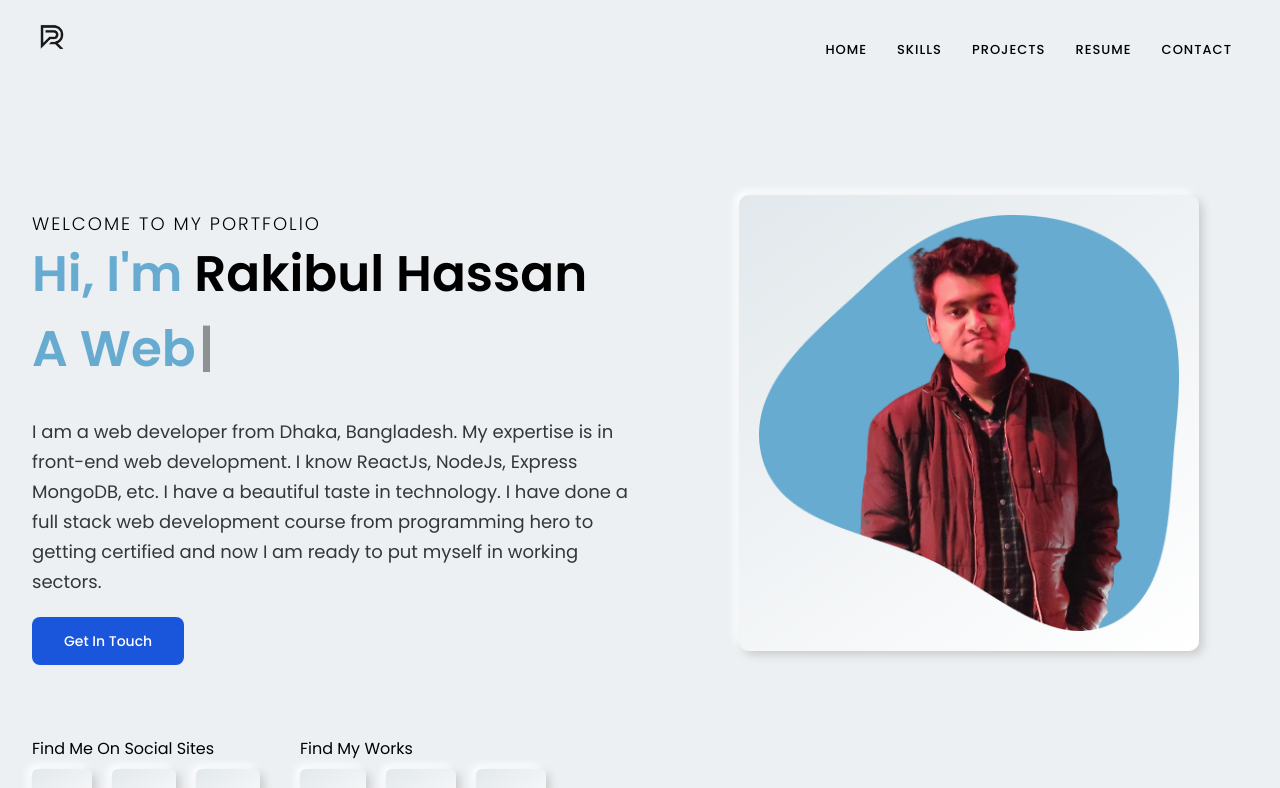
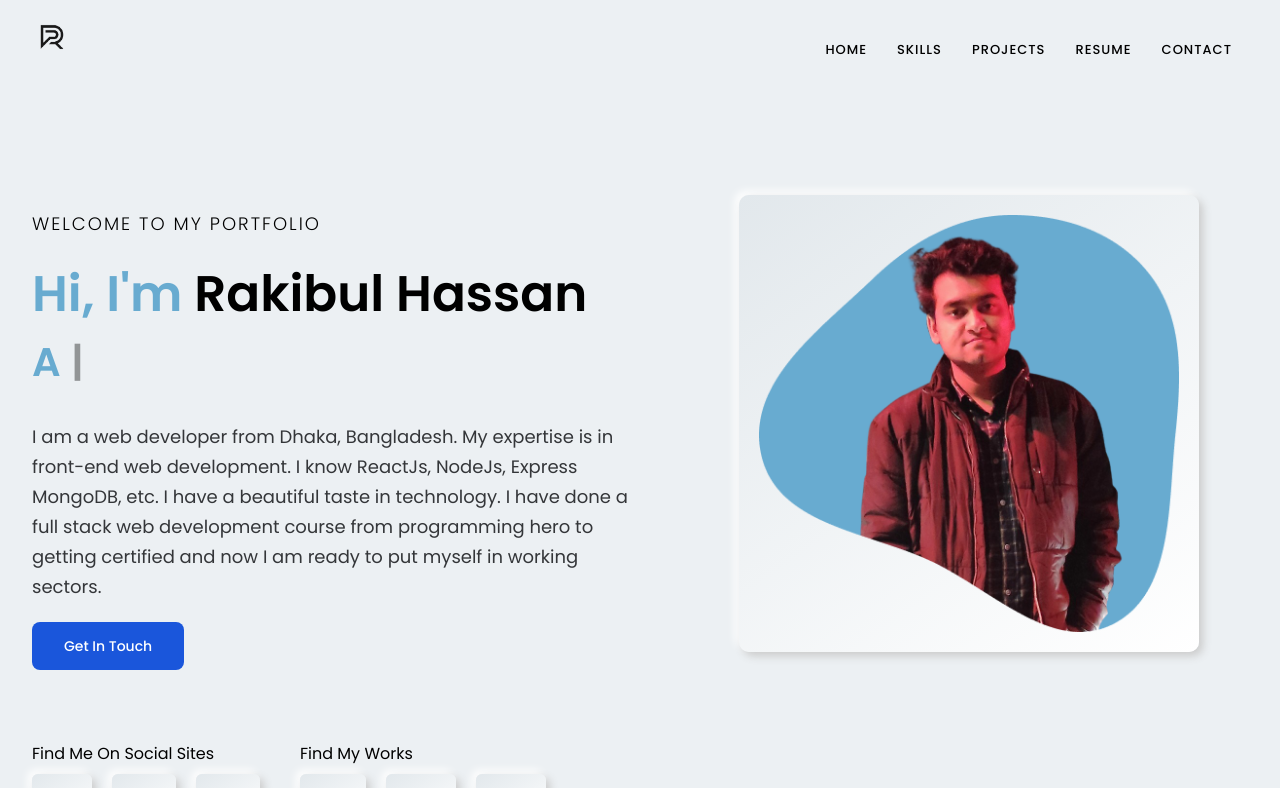
Before and after one commit to robinrakibul/portfolio-react, a React (Create React App) app: page / in a window 1280 px wide. Shown: the top 788 px of the page. Built offline with nearby package versions, Linux system fonts and the light colour scheme; what tw-elements would draw is missing.

Commit message:
fixed issues with typewriter effect

```diff
--- a/package.json
+++ b/package.json
@@ -16,8 +16,8 @@
     "react-dom": "^18.0.0",
     "react-fontawesome": "^1.7.1",
     "react-scripts": "5.0.1",
-    "react-simple-typewriter": "^3.0.1",
     "tw-elements": "^1.0.0-alpha12",
+    "typewriter-effect": "^2.18.2",
     "web-vitals": "^2.1.4"
   },
   "scripts": {
--- a/src/components/About/About.js
+++ /dev/null
@@ -1,39 +0,0 @@
-import React from 'react';
-import my_image from '../../images/me.jpg';
-import './About.css';
-import Typewriter from "typewriter-effect";
-const About = () => {
-    return (
-        <div>
-            <h1 className='p-5 text-center font-[poppins] text-3xl font-bold'>About Me</h1>
-            <div className='flex justify-evenly bg-zinc-800'>
-                <div className='p-5'>
-                    <img className='rounded border-8 border-blue-300 hover:opacity-80 hover:scale-105 duration-300' width='300px' src={my_image} alt="" />
-                </div>
-                <div className='p-5 mt-5 mb-5 text-white about-text'>
-                    <h1 className='font-bold text-4xl hover-text font-[poppins] text-center'>Md. Rakibul Hassan Robin</h1>
-                    <div className='anim text-center mt-5 mb-5'>
-                        <Typewriter
-                            onInit={(typewriter) => {
-                                typewriter
-                                    .typeString("Hi, I am a web developer")
-                                    .pauseFor(1000)
-                                    .deleteAll(50)
-                                    .typeString("Welcome to my page")
-                                    .start();
-                            }}
-                        />
-                    </div>
-                    <p className='font-[poppins] mb-5 font-light text-white text-lg'> Hi, I'm a passionate learner who's always willing to learn and work across technologies. I love to explore and try to solve real-life problems. I'm currently doing web development course from ProgrammingHero. I have learned so many things from my student life. In this year, my goal is to get ready to puy myself in job sector.  I want to show my experiences, and work hard to reach that goal to get the success. </p>
-                    <div className='flex justify-center'>
-                        <a href="https://github.com/robinrakibul" target='_blank' rel='noreferrer'>
-                            <button type="button" className="text-white bg-gradient-to-r from-cyan-500 to-blue-500 hover:bg-gradient-to-bl focus:ring-4 focus:outline-none focus:ring-cyan-300 dark:focus:ring-cyan-800 font-medium rounded-lg text-sm px-5 py-2.5 text-center mr-2 mb-2">Check My Github</button>
-                        </a>
-                    </div>
-                </div>
-            </div>
-        </div>
-    );
-};
-
-export default About;
--- a/src/components/Hero/Home.css
+++ b/src/components/Hero/Home.css
@@ -20,6 +20,9 @@
 }
 .hero h2 span {
   color: black;
+}
+.typewriter-text h2{
+  font-size: 40px !important;
 }
 .hero p {
   color: #343639;
--- a/src/components/Hero/Home.js
+++ b/src/components/Hero/Home.js
@@ -3,7 +3,7 @@ import "./Home.css"
 import hero from "../../images/hero.png"
 import skill2 from "../../images/fiverr.png"
 import skill3 from "../../images/behance.png"
-import { Typewriter } from "react-simple-typewriter"
+import Typewriter from 'typewriter-effect';
 import 'flowbite';
 import 'tw-elements';
 
@@ -14,16 +14,22 @@ const Home = () => {
         <div className='container f_flex'>
           <div className='left'>
             <h3 className="head-text mt-32 md:mt-10">Welcome to my portfolio</h3>
-            <h2>
+            <h2 className="mt-5">
               Hi, I'm <span>Rakibul Hassan</span>
             </h2>
-            <h2>
-              A Web
-              <span>
-                <Typewriter words={[" Developer", " Designer"]} loop cursor cursorStyle='|' typeSpeed={70} deleteSpeed={50} delaySpeed={1000} />
-              </span>
-            </h2>
-
+            <div className="typewriter-text">
+              <h2>
+                A&nbsp;
+                <div className="inline-block">
+                  <Typewriter options={{
+                    strings: ['Junior Web Developer', 'Frontend Developer', 'Web Designer',],
+                    autoStart: true,
+                    loop: true,
+                  }}
+                  />
+                </div>
+              </h2>
+            </div>
             <p>
               I am a web developer from Dhaka, Bangladesh. My expertise is in front-end web development. I know ReactJs, NodeJs, Express MongoDB, etc.
               I have a beautiful taste in technology.
--- a/src/index.js
+++ b/src/index.js
@@ -3,15 +3,12 @@ import ReactDOM from 'react-dom/client';
 import './index.css';
 import App from './App';
 import reportWebVitals from './reportWebVitals';
-import { BrowserRouter } from 'react-router-dom';
 
 const root = ReactDOM.createRoot(document.getElementById('root'));
 root.render(
-  <BrowserRouter>
   <React.StrictMode>
     <App />
   </React.StrictMode>
-  </BrowserRouter>
 );
 
 // If you want to start measuring performance in your app, pass a function
```
Also changed, not shown: 1 other file (tests, documents, lock files or other folders).
